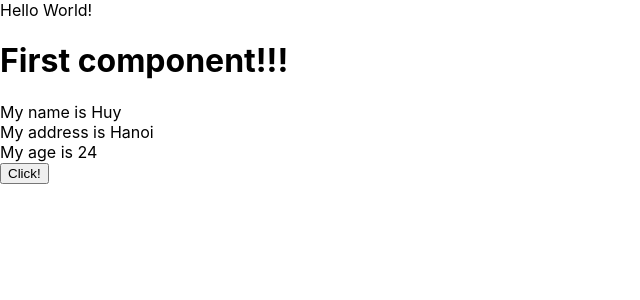
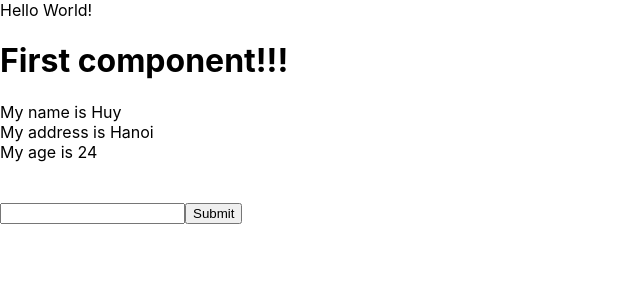
Before and after one commit to hamupig213/react-demo, a React (Create React App) app: page / in a window 1280 px wide. Shown: the top 300 px of the page, without its empty margins (0-640 px from the left). Built offline with nearby package versions, Linux system fonts and the light colour scheme.

Commit message:
form trong react

```diff
--- a/src/components/MyComponents.js
+++ b/src/components/MyComponents.js
@@ -9,17 +9,29 @@ class MyComponent extends React.Component {
         age: 24,
     };
 
-    handleClick = (event) => {
-        console.log("Heello", this.state.name);
-        this.setState({
-            name: "Huy Chu",
-            age: Math.floor(Math.random() * 100 + 1),
-        });
+    // handleClick = (event) => {
+    //     console.log("Heello", this.state.name);
+    //     this.setState({
+    //         name: "Huy Chu",
+    //         age: Math.floor(Math.random() * 100 + 1),
+    //     });
+    // };
+
+    // handleOnMouseOver = (event) => {
+    //     alert("Hello World!");
+    // };
+
+    handleOnSubmit = (event) => {
+        event.preventDefault();
+        console.log("Submit", this.state);
     };
 
-    handleOnMouseOver = (event) => {
-        alert("Hello World!");
-    };
+    handleOnChangeInput = (event) => {
+        this.setState({
+            name: event.target.value,
+        });
+        console.log(event.target.value);
+    }
 
     render() {
         return (
@@ -28,8 +40,12 @@ class MyComponent extends React.Component {
                 My name is {this.state.name} <br />
                 My address is {this.state.add} <br />
                 My age is {this.state.age} <br />
-                {/* <button onMouseOver={this.handleOnMouseOver}>Alert!</button> */}
-                <button onClick={this.handleClick}>Click!</button>
+                <br />
+                <br />
+                <form onSubmit={this.handleOnSubmit}>
+                    <input type="text" onChange={this.handleOnChangeInput}></input>
+                    <button>Submit</button>
+                </form>
             </div>
         );
     }
```
